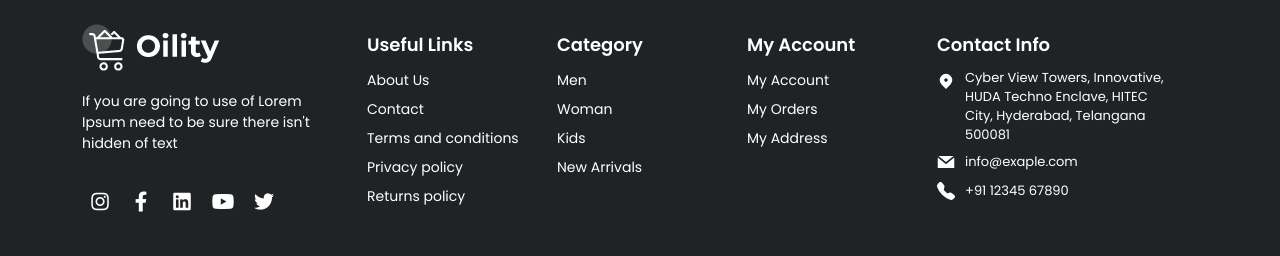
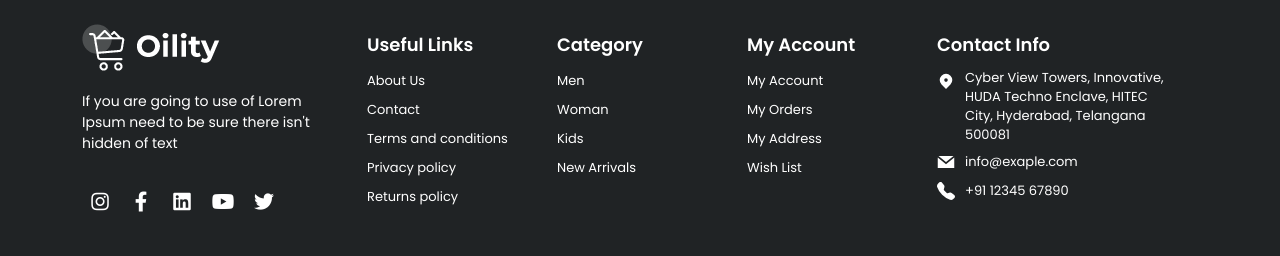
Before and after one commit to aakashdhandode/fashion-react, a React (Create React App) app: page /fashion-app/return-policy in a window 1280 px wide. Shown: the part 357-613 px from the top of the page. Built offline with nearby package versions, Linux system fonts and the light colour scheme.

Commit message:
Footer Link

```diff
--- a/src/component/footer/Footer.js
+++ b/src/component/footer/Footer.js
@@ -77,6 +77,7 @@ export const Footer = () => {
                               <li><Link to="/myaccount">My Account</Link></li>
                               <li><Link to="/myorders">My Orders</Link></li>
                               <li><Link to="/myaddress">My Address</Link></li>
+                              <li><Link to="/wishlist">Wish List</Link></li>
 
                            </ul>
                         </div>
--- a/src/component/footer/footer.css
+++ b/src/component/footer/footer.css
@@ -49,8 +49,8 @@
     list-style: none;
     }
     .widget-links li a {
-        font-size: 14px;
-        color: #fff;
+        font-size: 13px;
+    color: #fff;
     }
     .widget-links{
         padding-left: 0px;
--- a/src/component/header/Header.js
+++ b/src/component/header/Header.js
@@ -81,7 +81,7 @@ export default function Header() {
                               <Link to="/myaddress">My Addresses</Link>
                             </li>
                             <li>
-                              <Link to="/">Log Out &nbsp; &nbsp; &nbsp;</Link>
+                              <Link to="/">Log Out &nbsp; &nbsp; &nbsp; &nbsp; &nbsp;</Link>
                             </li>
                             <li>
                               <Link onClick={() => setLgShow(true)}>
```
